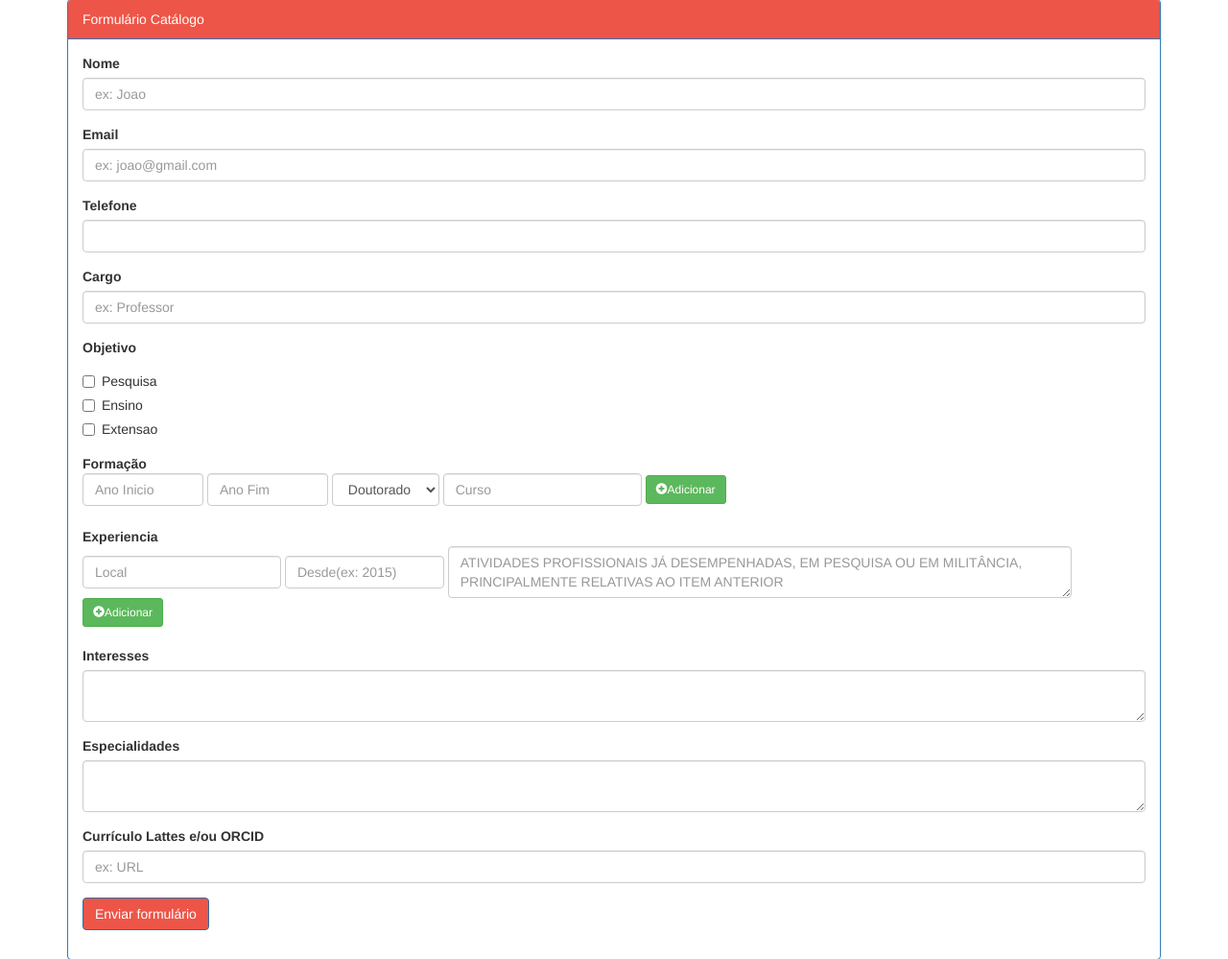
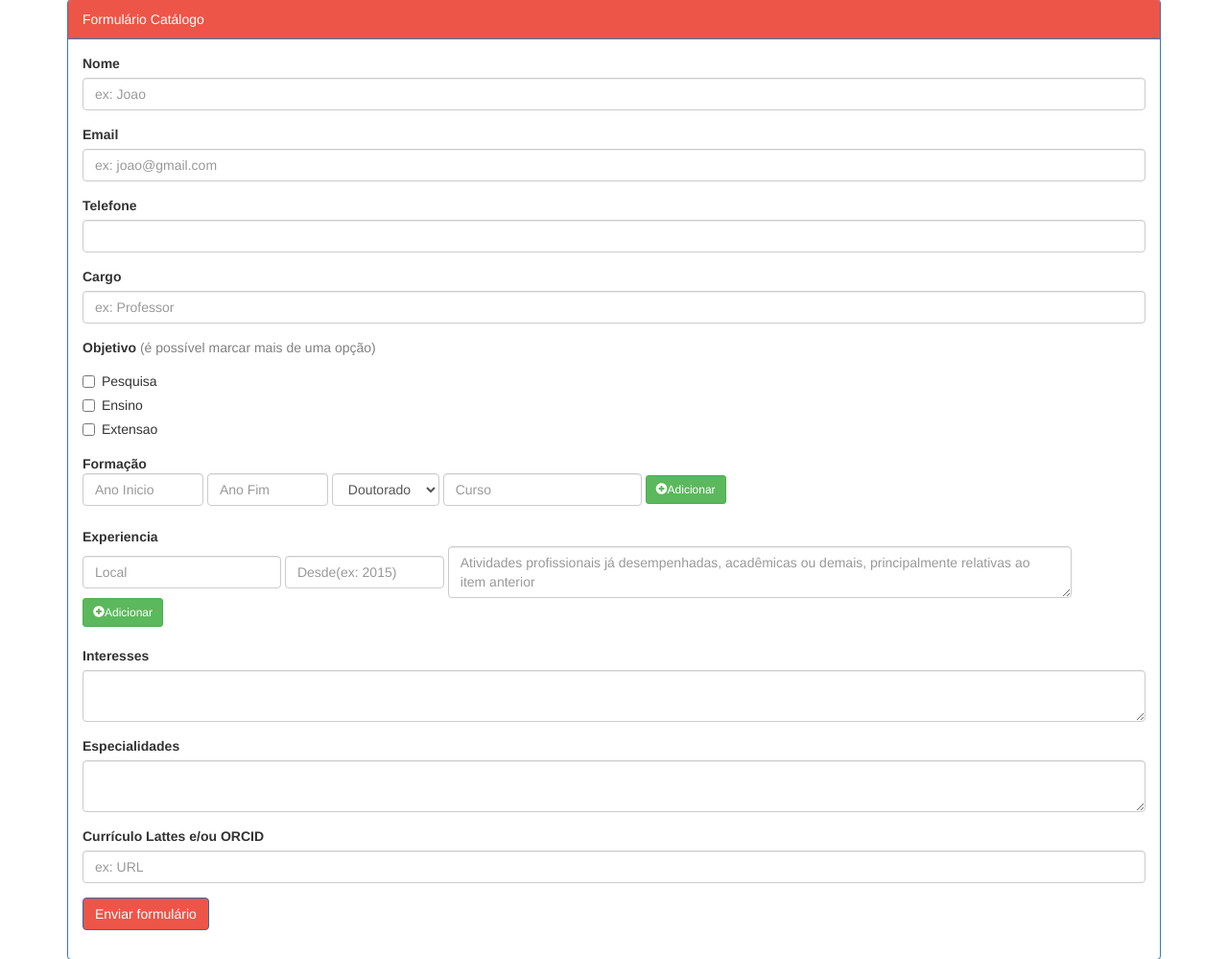
Before and after one commit to ccsa-ufrn/formulario_catalogo, a CodeIgniter app: page /database/ in a window 1280 px wide. Shown: the part 93-1092 px from the top of the page at 96% size. Run offline with CodeIgniter, Linux system fonts and the light colour scheme; some libraries are stand-ins or nearby versions.

Commit message:
resolvido problema com o css

```diff
--- a/application/views/form.php
+++ b/application/views/form.php
@@ -15,7 +15,7 @@
         <script type="text/javascript" src="public/js/jquery.mask.min.js"/></script>
         <script src="public/js/app.js"></script>
         <script src="public/js/add.js"></script>
-         <link rel="stylesheet" href="style.css">
+         <link rel="stylesheet" href="public/style.css">
 
         <script>
         jQuery(function($){
@@ -78,6 +78,7 @@
 
                   <div class="form-group"> <!-- campo de Objetivo !-->
                       <label class="control-label">Objetivo</label>
+                      <span style="color: gray">(é possível marcar mais de uma opção)</span>
                       <div class="checkbox">
                         <label><input type="checkbox" name="tipo[]" value="Pesquisa"> Pesquisa </label>
                       </div>
@@ -110,7 +111,7 @@
                       <label class="control-label" for="inputExpLocal" id="teste">Experiencia</label><br>
                       <input class="form-control" data-error="Preencha esse campo." id="inputExpLocal" name="inputExpLocal" type="text" required placeholder="Local" />
                        <input class="form-control" data-error="Preencha esse campo." id="inputExpDesde" name="inputExpDesde" onkeyup="somenteNumeros(this)" type="text" required placeholder="Desde(ex: 2015)" maxlength="4" size="15" />
-                       <textarea class="form-control" data-error="Preencha esse campo." id="inputExp3" type="text" required placeholder="ATIVIDADES PROFISSIONAIS JÁ DESEMPENHADAS, EM PESQUISA OU EM MILITÂNCIA, PRINCIPALMENTE RELATIVAS AO ITEM ANTERIOR" cols="75" ></textarea>
+                       <textarea class="form-control" data-error="Preencha esse campo." id="inputExp3" type="text" required placeholder="Atividades profissionais já desempenhadas, acadêmicas ou demais, principalmente relativas ao item anterior" cols="75" ></textarea>
                       <button type="button" class="btn btn-success btn-sm" id="btn1" onclick="add()">
                       <span class="glyphicon glyphicon-plus-sign"></span>Adicionar</button>
                       <ul class="list-group" id="list1"></ul>
```
